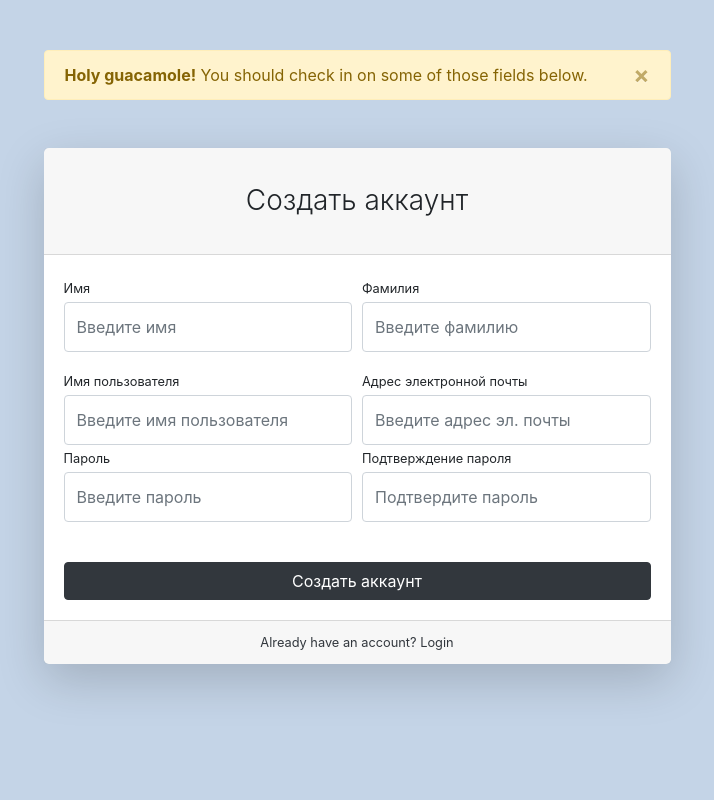
After one commit to Serg-f/f_store, a Django app: page /users/registration/ in a window 1280 px wide. The commit adds this page. Shown: the whole page, without its empty margins (283-997 px from the left). Run offline with Django 3.2, Linux system fonts and the light colour scheme; some libraries are stand-ins or nearby versions.

Commit message:
login and register templates and views connected

```diff
--- a/f_store/urls.py
+++ b/f_store/urls.py
@@ -23,7 +23,7 @@ urlpatterns = [
     path('admin/', admin.site.urls),
     path('', index, name='index'),
     path('products/', include('products.urls', namespace='products')),
-
+    path('users/', include('users.urls', namespace='users')),
 ]
 
 if settings.DEBUG:
--- a/products/templates/products/base.html
+++ b/products/templates/products/base.html
@@ -36,7 +36,7 @@
                     <a class="nav-link" href="{% url 'products:index' %}">Catalog <i class="fas fa-shopping-bag"></i> </a>
                 </li>
                 <li class="nav-item">
-                    <a class="nav-link" href="users/login.html">Log in <i class="fas fa-sign-in-alt"></i></a>
+                    <a class="nav-link" href="{% url 'users:login' %}">Log in <i class="fas fa-sign-in-alt"></i></a>
                 </li>
                 <li class="nav-item dropdown">
                     <a class="nav-link dropdown-toggle" href="#" id="navbarDropdown" role="button"
--- /dev/null
+++ b/users/templates/users/base.html
@@ -0,0 +1,28 @@
+{% load static %}
+
+<!DOCTYPE html>
+<html lang="en">
+<head>
+    <meta charset="utf-8"/>
+    <meta http-equiv="X-UA-Compatible" content="IE=edge"/>
+    <meta name="viewport" content="width=device-width, initial-scale=1, shrink-to-fit=no"/>
+    <meta name="description" content=""/>
+    <meta name="author" content=""/>
+    <title>Store - Authorization</title>
+    <link href="{% static 'vendor/css/auth.css' %}" rel="stylesheet"/>
+    <script src="https://cdnjs.cloudflare.com/ajax/libs/font-awesome/5.15.1/js/all.min.js"
+            crossorigin="anonymous"></script>
+</head>
+<body class="bg-primary">
+<div id="layoutAuthentication">
+    <div id="layoutAuthentication_content">
+        {% block content %}
+        {% endblock %}
+    </div>
+</div>
+<script src="https://code.jquery.com/jquery-3.5.1.slim.min.js" crossorigin="anonymous"></script>
+<script src="https://cdn.jsdelivr.net/npm/bootstrap@4.5.3/dist/js/bootstrap.bundle.min.js"
+        crossorigin="anonymous"></script>
+<script src="{% static 'vendor/js/auth-admin.js' %}"></script>
+</body>
+</html>
--- /dev/null
+++ b/users/templates/users/register.html
@@ -0,0 +1,81 @@
+{% extends 'users/base.html' %}
+
+{% block content %}
+    <main>
+            <div class="container">
+                <div class="row justify-content-center">
+                    <div class="col-lg-7">
+                        <div class="alert alert-warning alert-dismissible fade show" role="alert"
+                             style="margin-top: 50px;">
+                            <strong>Holy guacamole!</strong> You should check in on some of those fields below.
+                            <button type="button" class="close" data-dismiss="alert" aria-label="Close">
+                                <span aria-hidden="true">&times;</span>
+                            </button>
+                        </div>
+                        <div class="card shadow-lg border-0 rounded-lg mt-5">
+                            <div class="card-header"><h3 class="text-center font-weight-light my-4">Создать аккаунт</h3>
+                            </div>
+                            <div class="card-body">
+                                <form>
+                                    <div class="form-row">
+                                        <div class="col-md-6">
+                                            <div class="form-group">
+                                                <label class="small mb-1" for="inputFirstName">Имя</label>
+                                                <input class="form-control py-4" id="inputFirstName" type="text"
+                                                       placeholder="Введите имя"/>
+                                            </div>
+                                        </div>
+                                        <div class="col-md-6">
+                                            <div class="form-group">
+                                                <label class="small mb-1" for="inputLastName">Фамилия</label>
+                                                <input class="form-control py-4" id="inputLastName" type="text"
+                                                       placeholder="Введите фамилию"/>
+                                            </div>
+                                        </div>
+                                    </div>
+                                    <div class="form-row">
+                                        <div class="col-md-6">
+                                            <label class="small mb-1" for="inputUsername">Имя пользователя</label>
+                                            <input class="form-control py-4" id="inputUsername" type="text"
+                                                   aria-describedby="usernameHelp"
+                                                   placeholder="Введите имя пользователя"/>
+                                        </div>
+                                        <div class="col-md-6">
+                                            <label class="small mb-1" for="inputEmailAddress">Адрес электронной
+                                                почты</label>
+                                            <input class="form-control py-4" id="inputEmailAddress" type="email"
+                                                   aria-describedby="emailHelp"
+                                                   placeholder="Введите адрес эл. почты"/>
+                                        </div>
+                                    </div>
+                                    <div class="form-row">
+                                        <div class="col-md-6">
+                                            <div class="form-group">
+                                                <label class="small mb-1" for="inputPassword">Пароль</label>
+                                                <input class="form-control py-4" id="inputPassword" type="password"
+                                                       placeholder="Введите пароль"/>
+                                            </div>
+                                        </div>
+                                        <div class="col-md-6">
+                                            <div class="form-group">
+                                                <label class="small mb-1" for="inputConfirmPassword">Подтверждение
+                                                    пароля</label>
+                                                <input class="form-control py-4" id="inputConfirmPassword"
+                                                       type="password" placeholder="Подтвердите пароль"/>
+                                            </div>
+                                        </div>
+                                    </div>
+                                    <div class="form-group mt-4 mb-0">
+                                        <input class="btn btn-primary btn-block" type="submit" value="Создать аккаунт">
+                                    </div>
+                                </form>
+                            </div>
+                            <div class="card-footer text-center">
+                                <div class="small"><a href="{% url 'users:login' %}">Already have an account? Login</a></div>
+                            </div>
+                        </div>
+                    </div>
+                </div>
+            </div>
+        </main>
+{% endblock %}
--- /dev/null
+++ b/users/urls.py
@@ -0,0 +1,9 @@
+from django.urls import path
+from users.views import login, register
+app_name = 'users'
+
+urlpatterns = [
+    path('login/', login, name='login'),
+    path('registration/', register, name='register'),
+
+]
--- a/users/views.py
+++ b/users/views.py
@@ -1,3 +1,9 @@
 from django.shortcuts import render
 
-# Create your views here.
+
+def login(request):
+    return render(request, 'users/login.html')
+
+
+def register(request):
+    return render(request, 'users/register.html')
```
Also changed, not shown: users/templates/users/email_verification.html (added, +36 -0 lines), users/templates/users/login.html (added, +58 -0 lines), users/templates/users/profile.html (added, +162 -0 lines).
